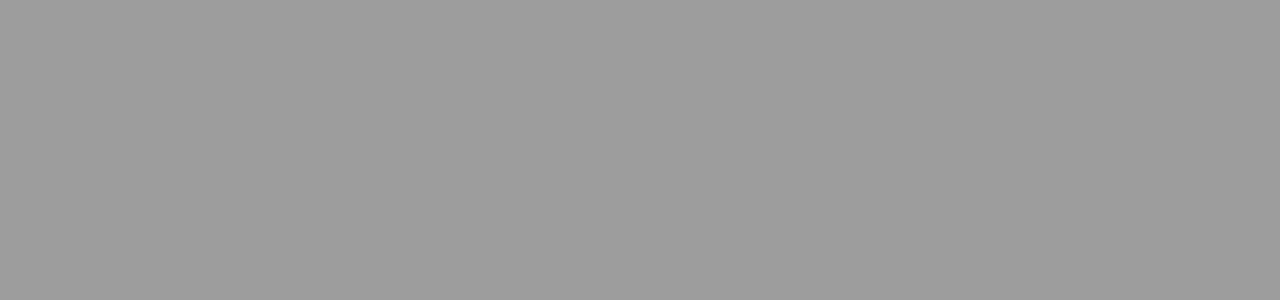
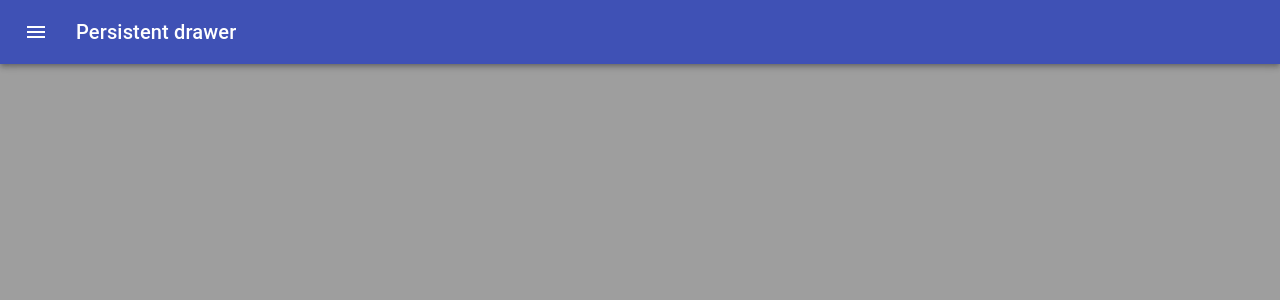
Before and after one commit to quicklikerabbit/react-openlayers-potree, a React (Create React App) app: page / in a window 1280 px wide. Shown: the top 300 px of the page. Built offline with nearby package versions, Linux system fonts and the light colour scheme.

Commit message:
Add drawer and App bar

```diff
--- a/package.json
+++ b/package.json
@@ -3,6 +3,8 @@
   "version": "0.1.0",
   "private": true,
   "dependencies": {
+    "@material-ui/core": "^4.9.12",
+    "@material-ui/icons": "^4.9.1",
     "@testing-library/jest-dom": "^4.2.4",
     "@testing-library/react": "^9.3.2",
     "@testing-library/user-event": "^7.1.2",
--- a/src/App.tsx
+++ b/src/App.tsx
@@ -1,13 +1,147 @@
-import React from 'react';
+import React, { useState } from 'react';
 import './App.css';
 import OlMap from './OlMap'
+import clsx from 'clsx';
+import { makeStyles, useTheme, Theme, createStyles } from '@material-ui/core/styles';
+import Drawer from '@material-ui/core/Drawer';
+import CssBaseline from '@material-ui/core/CssBaseline';
+import AppBar from '@material-ui/core/AppBar';
+import Toolbar from '@material-ui/core/Toolbar';
+import List from '@material-ui/core/List';
+import Typography from '@material-ui/core/Typography';
+import Divider from '@material-ui/core/Divider';
+import IconButton from '@material-ui/core/IconButton';
+import MenuIcon from '@material-ui/icons/Menu';
+import ChevronLeftIcon from '@material-ui/icons/ChevronLeft';
+import ChevronRightIcon from '@material-ui/icons/ChevronRight';
+import ListItem from '@material-ui/core/ListItem';
+import ListItemIcon from '@material-ui/core/ListItemIcon';
+import ListItemText from '@material-ui/core/ListItemText';
+import InboxIcon from '@material-ui/icons/MoveToInbox';
+import MailIcon from '@material-ui/icons/Mail';
+
+const drawerWidth = 240;
+
+const useStyles = makeStyles((theme: Theme) =>
+  createStyles({
+    root: {
+      display: 'flex',
+    },
+    appBar: {
+      transition: theme.transitions.create(['margin', 'width'], {
+        easing: theme.transitions.easing.sharp,
+        duration: theme.transitions.duration.leavingScreen,
+      }),
+    },
+    appBarShift: {
+      width: `calc(100% - ${drawerWidth}px)`,
+      marginLeft: drawerWidth,
+      transition: theme.transitions.create(['margin', 'width'], {
+        easing: theme.transitions.easing.easeOut,
+        duration: theme.transitions.duration.enteringScreen,
+      }),
+    },
+    menuButton: {
+      marginRight: theme.spacing(2),
+    },
+    hide: {
+      display: 'none',
+    },
+    drawer: {
+      width: drawerWidth,
+      flexShrink: 0,
+    },
+    drawerPaper: {
+      width: drawerWidth,
+    },
+    drawerHeader: {
+      display: 'flex',
+      alignItems: 'center',
+      padding: theme.spacing(0, 1),
+      // necessary for content to be below app bar
+      ...theme.mixins.toolbar,
+      justifyContent: 'flex-end',
+    },
+    content: {
+      flexGrow: 1,
+      padding: theme.spacing(3),
+      transition: theme.transitions.create('margin', {
+        easing: theme.transitions.easing.sharp,
+        duration: theme.transitions.duration.leavingScreen,
+      }),
+      marginLeft: -drawerWidth,
+    },
+    contentShift: {
+      transition: theme.transitions.create('margin', {
+        easing: theme.transitions.easing.easeOut,
+        duration: theme.transitions.duration.enteringScreen,
+      }),
+      marginLeft: 0,
+    },
+  }),
+);
 
 function App() {
+  const classes = useStyles();
+  const theme = useTheme();
+  const [open, setOpen] = useState(false);
+
+  const handleDrawerOpen = () => {
+    setOpen(true);
+  };
+
+  const handleDrawerClose = () => {
+    setOpen(false);
+  };
   return (
-    <div className="App">
-      <header className="App-header">
-        <OlMap />
-      </header>
+    <div className={classes.root}>
+      <CssBaseline />
+      <AppBar
+        position="fixed"
+        className={clsx(classes.appBar, {
+          [classes.appBarShift]: open,
+        })}
+      >
+        <Toolbar>
+          <IconButton
+            color="inherit"
+            aria-label="open drawer"
+            onClick={handleDrawerOpen}
+            edge="start"
+            className={clsx(classes.menuButton, open && classes.hide)}
+          >
+            <MenuIcon />
+          </IconButton>
+          <Typography variant="h6" noWrap>
+            Persistent drawer
+          </Typography>
+        </Toolbar>
+      </AppBar>
+      <Drawer
+        className={classes.drawer}
+        variant="persistent"
+        anchor="left"
+        open={open}
+        classes={{
+          paper: classes.drawerPaper,
+        }}
+      >
+        <div className={classes.drawerHeader}>
+          <IconButton onClick={handleDrawerClose}>
+            {theme.direction === 'ltr' ? <ChevronLeftIcon /> : <ChevronRightIcon />}
+          </IconButton>
+        </div>
+        <Divider />
+        <List>
+          {['Inbox', 'Starred', 'Send email', 'Drafts'].map((text, index) => (
+            <ListItem button key={text}>
+              <ListItemIcon>{index % 2 === 0 ? <InboxIcon /> : <MailIcon />}</ListItemIcon>
+              <ListItemText primary={text} />
+            </ListItem>
+          ))}
+        </List>
+      </Drawer>
+      <OlMap />
     </div>
   );
 }
```
Also changed, not shown: 1 other file (tests, documents, lock files or other folders).
